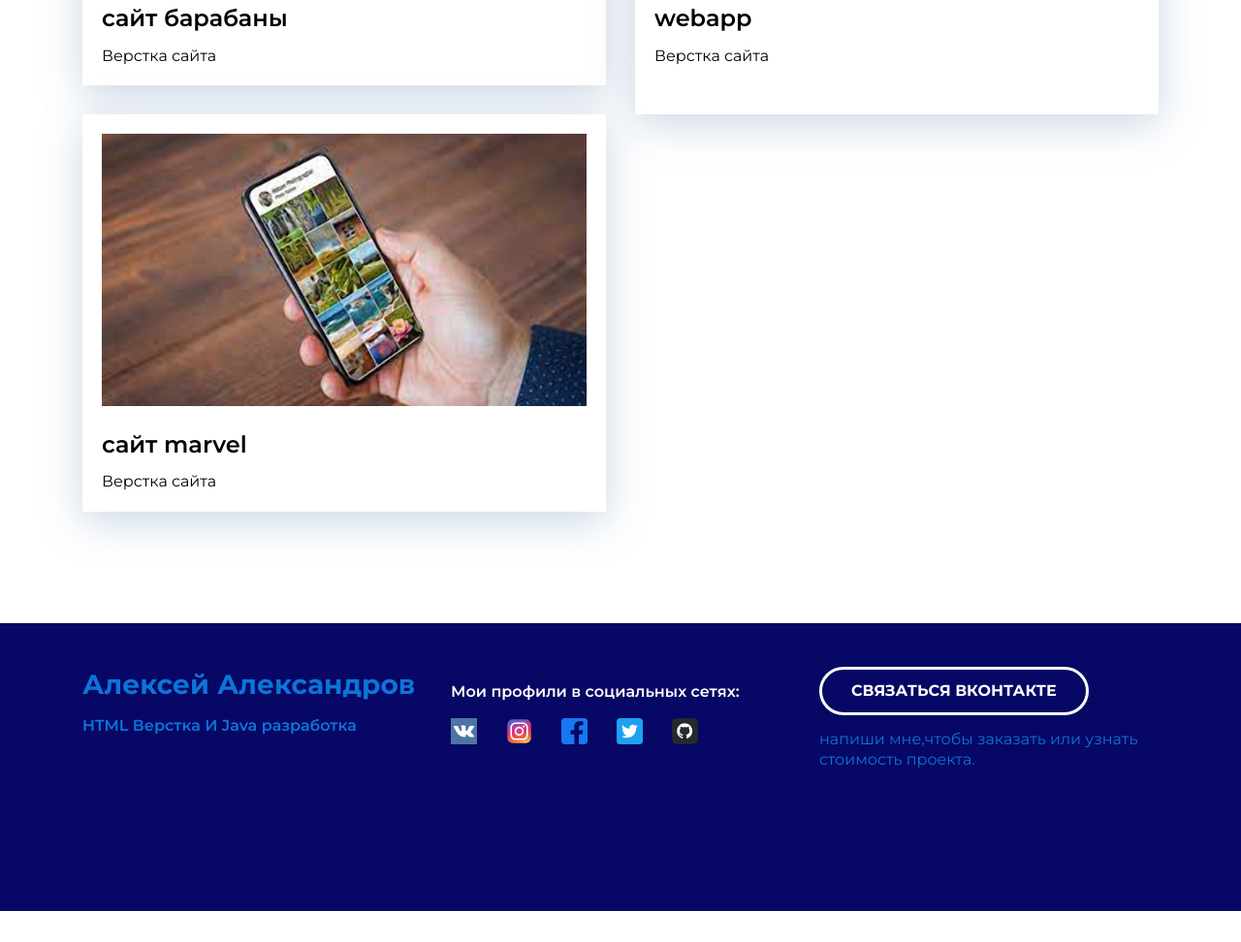
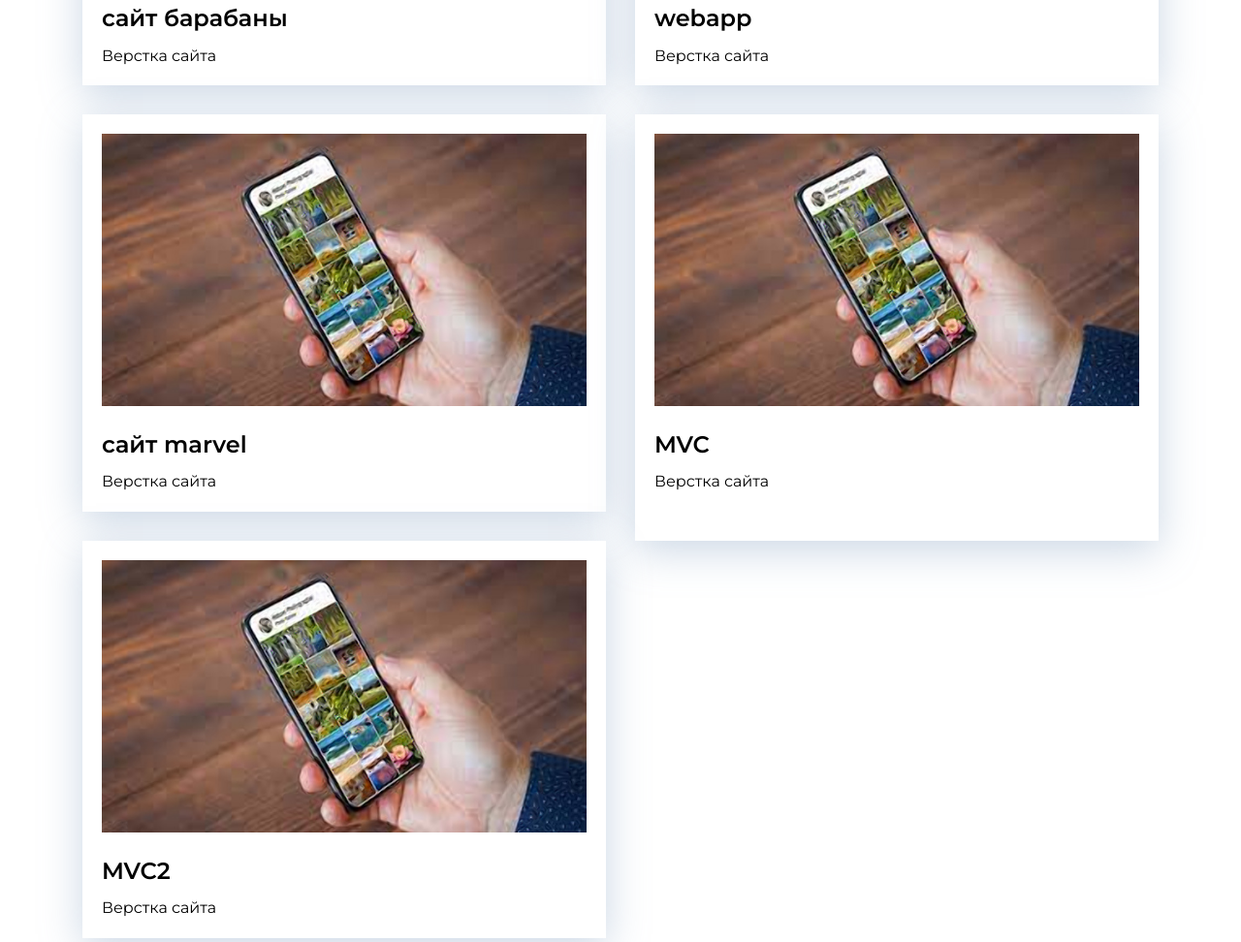
Before and after one commit to ALekseiAA228/ALekseiAA228.github.io, a plain HTML site: page index.html in a window 1280 px wide. Shown: the part 2130-3102 px from the top of the page at 97% size. Before the commit the page ends 3070 px from the top, so only its background shows below. Drawn offline with Linux system fonts and the light colour scheme.

Commit message:
Update index.html

```diff
--- a/index.html
+++ b/index.html
@@ -89,6 +89,20 @@
                         <p>Верстка сайта</p>
                     </a>
                     </div>
+                        <div class="card">
+                        <a href="https://github.com/ALekseiAA228/MVC" class="card-link">
+                        <img class="card-img" src="./img/portfolio/site.jpg" alt=" 4">
+                        <h3 class="card-title">MVC</h3>
+                        <p>Верстка сайта</p>
+                    </a>
+                    </div>
+                        <div class="card">
+                        <a href="https://github.com/ALekseiAA228/MVC2" class="card-link">
+                        <img class="card-img" src="./img/portfolio/site.jpg" alt=" 4">
+                        <h3 class="card-title">MVC2</h3>
+                        <p>Верстка сайта</p>
+                    </a>
+                    </div>
             </div>
             </div>
         </section>
```
